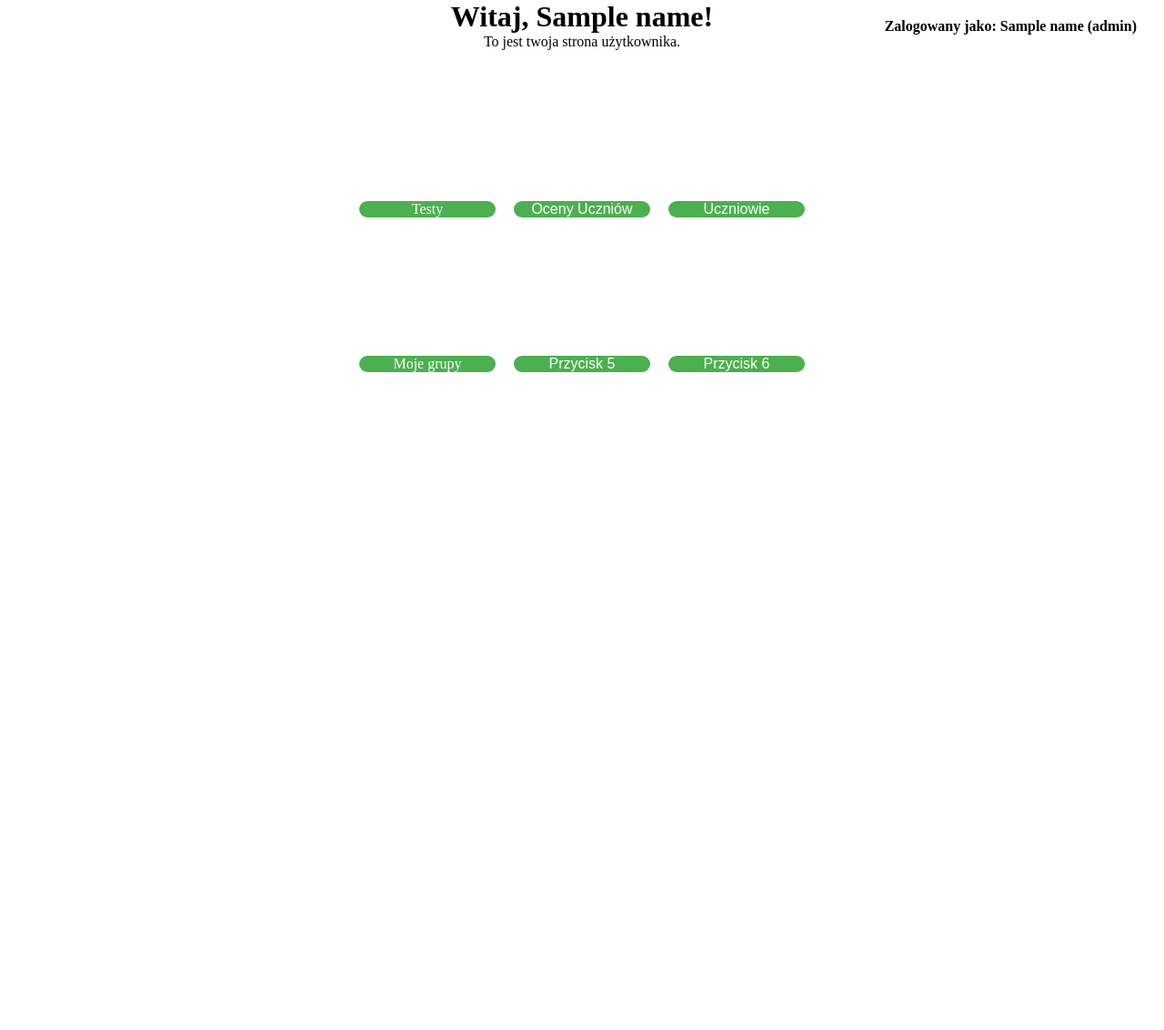
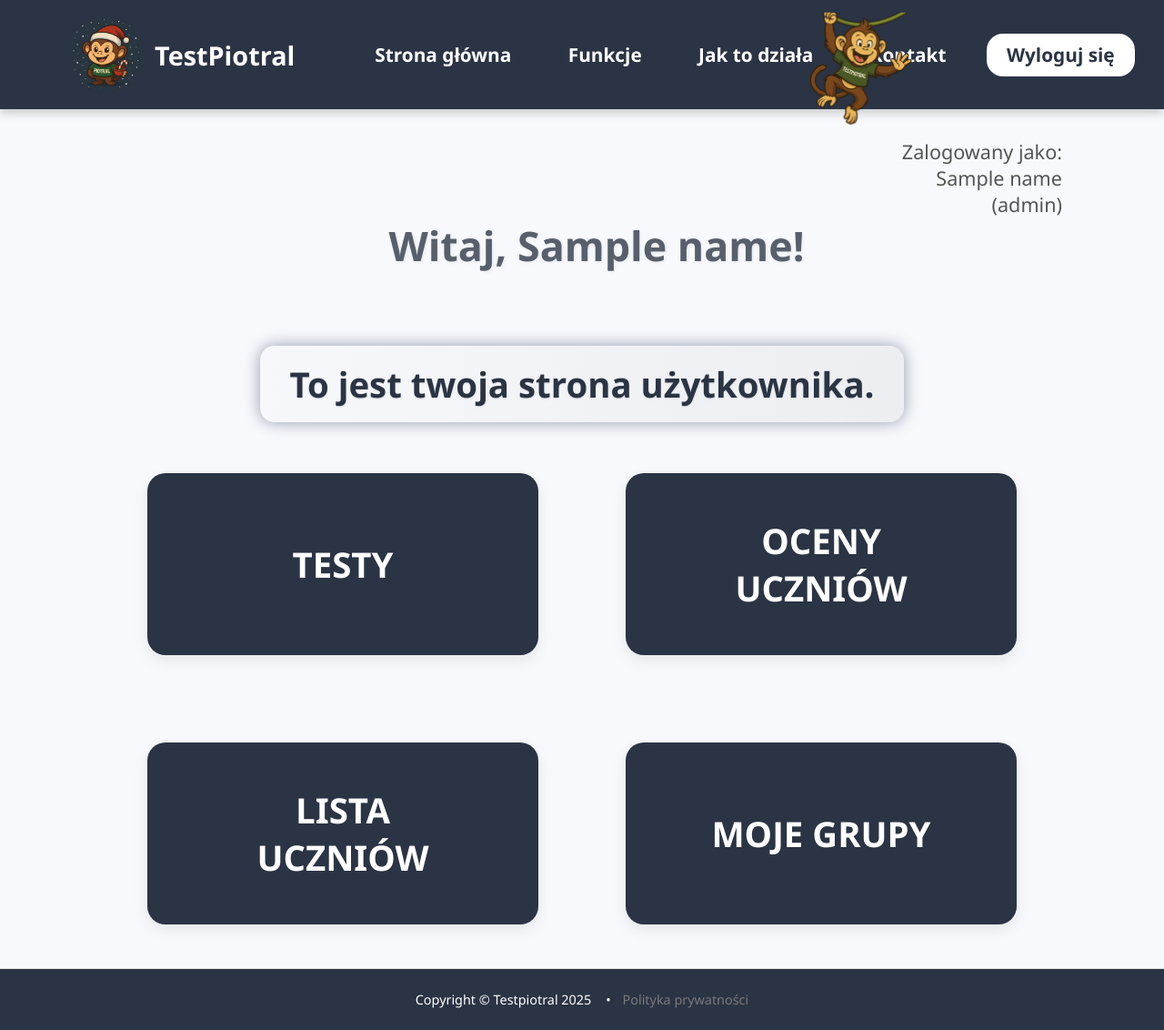
Before and after one commit to Wasill17/Test_Piotral, a Flask app: template PROJEKT/templates/teacher.html in a window 1280 px wide. Shown: the whole page at 91% size. Before the commit the page ends 409 px from the top, so only its background shows below. Run offline with Flask 3, Linux system fonts and the light colour scheme; the template is opened without the code that fills it: most values are stand-ins (such as "Sample title", 1, 10 or a date in 2020).

Commit message:
Strona teacher
panel wykładowcy (byle co bo brak weny)

```diff
--- /dev/null
+++ b/PROJEKT/static/css/teacher.css
@@ -0,0 +1,225 @@
+* {
+    margin: 0;
+    padding: 0;
+    box-sizing: border-box;
+  }
+
+  .teacher-wrapper {
+    display: grid;
+    grid-template-rows: auto 1fr auto;
+    min-height: 100vh;
+    background-color: #f7f9fc;
+    font-family: 'Segoe UI', Tahoma, Geneva, Verdana, sans-serif;
+    color: #2b3444;
+  }
+
+  /* === HEADER === */
+  .header {
+    background-color: #2b3444;
+    padding: 1.2rem 2rem;
+    color: white;
+    box-shadow: 0 4px 10px rgba(0,0,0,0.2);
+    position: relative;
+    display: flex;
+    justify-content: space-between;
+    align-items: center;
+    flex-wrap: wrap;
+  }
+
+  .nav-left {
+    display: flex;
+    align-items: center;
+    font-size: 1.8rem;
+    font-weight: 700;
+    gap: 12px;
+  }
+
+  .logo {
+    height: 48px;
+  }
+
+  .monke-left {
+    width: 82px;
+    height: 82px;
+    border-radius: 40px;
+    object-fit: cover;
+  }
+
+  .monke-right {
+    position: absolute;
+    top: 64%;
+    right: 17rem;
+    transform: translateY(-50%);
+    width: 127px;
+    height: 127px;
+    object-fit: cover;
+    border-radius: 12px;
+  }
+
+  .navbar {
+    display: flex;
+    gap: 3.9rem;
+    font-size: 1.3rem;
+  }
+
+  .navbar a {
+    color: white;
+    text-decoration: none;
+    font-weight: 600;
+    transition: color 0.3s;
+  }
+
+  .navbar a:hover {
+    color: #e0ce77;
+  }
+
+  .btn-logout {
+    font-size: 1.3rem;
+    padding: 0.6rem 1.4rem;
+    background-color: #ffffff;
+    color: #2b3444;
+    text-decoration: none;
+    border-radius: 18px;
+    font-weight: 700;
+    transition: all 0.3s ease;
+  }
+
+  .btn-logout:hover {
+    background-color: #2b3444;
+    color: white;
+  }
+
+  /* === INFORMACJA O UŻYTKOWNIKU === */
+  .top-right {
+    text-align: right;
+    padding: 2rem 5rem 0 78%;
+    font-size: 1.35rem;
+    color: #555;
+  }
+
+  /* === SEKCJA GŁÓWNA === */
+  .teacher-panel {
+    display: flex;
+    flex-direction: column;
+    align-items: center;
+    padding: 0 2rem 3rem;
+    margin-top: 0;
+  }
+
+  .teacher-greeting {
+    font-size: 2.8rem;
+    font-weight: 700;
+    color: #2b3444;
+    margin-bottom: 5rem;
+    animation: subtlePulse 2.5s ease-in-out infinite;
+    text-align: center;
+    width: 100%;
+    max-width: 1200px;
+    padding-left: 2rem;
+    margin-top: 0;
+    text-shadow: 1px 1px 4px rgba(0, 0, 0, 0.1);
+
+  }
+
+  @keyframes subtlePulse {
+    30% { opacity: 1; }
+    50% { opacity: 0.80; }
+    80% { opacity: 0.75; }
+  }
+  .greeting2 {
+    font-size: 2.4rem;
+    text-align: center;
+    margin: 2rem auto 3.5rem;
+    color: #2b3444;
+    font-weight: 700;
+    padding: 1rem 2rem;
+    background: linear-gradient(to right, #cecece06, #60606013);
+    border-radius: 16px;
+    box-shadow: 0 4px 12px rgba(0, 0, 0, 0.06);
+    width: fit-content;
+    animation: glowPulse 4s ease-in-out infinite;
+    text-shadow: 0 1px 2px rgba(0,0,0,0.1);
+    transition: transform 0.3s ease, background 0.4s ease;
+  }
+
+
+  @keyframes glowPulse {
+    0%, 100% {
+      box-shadow: 0 0 10px rgba(224, 206, 119, 0.2);
+    }
+    50% {
+      box-shadow: 0 0 18px rgba(8, 26, 71, 0.5);
+    }
+  }
+
+  /* === PRZYCISKI === */
+  .teacher-grid {
+    display: grid;
+    grid-template-columns: 1fr 1fr;
+    gap: 6rem;
+    width: 100%;
+    max-width: 1000px;
+    justify-items: center;
+  }
+
+  .btn-30 {
+    background-color: #2b3444;
+    color: white;
+    padding: 3rem 4rem;
+    font-size: 2.4rem;
+    font-weight: 700;
+    text-transform: uppercase;
+    border-radius: 20px;
+    text-align: center;
+    text-decoration: none;
+    display: flex;
+    align-items: center;
+    justify-content: center;
+    transition: background-color 0.3s ease, transform 0.3s ease;
+    width: 100%;
+    max-width: 430px;
+    min-height: 170px;
+    box-shadow: 0 6px 16px rgba(0, 0, 0, 0.08);
+  }
+
+  .btn-30:hover {
+    background-color: #e0ce77;
+    color: #2b3444;
+    transform: translateY(-5px);
+  }
+
+  /* === STOPKA === */
+  .footer {
+    background-color: #2b3444;
+    color: white;
+    text-align: center;
+    padding: 1.5rem 1rem;
+    width: 100%;
+    font-size: 0.9rem;
+  }
+
+  .footer-container {
+    display: flex;
+    justify-content: center;
+    align-items: center;
+    flex-wrap: wrap;
+    gap: 1rem;
+  }
+
+  .footer-links {
+    display: flex;
+    list-style: none;
+    gap: 0.8rem;
+    margin: 0;
+    padding: 0;
+  }
+
+  .footer-links a {
+    text-decoration: none;
+    color: #7a7a7a;
+    transition: color 0.2s ease;
+  }
+
+  .footer-links a:hover {
+    color: #ffffff;
+  }
--- a/PROJEKT/templates/teacher.html
+++ b/PROJEKT/templates/teacher.html
@@ -1,56 +1,57 @@
 {% extends "base.html" %}
 {% block head %}
-    <title>Panel nauczyciela</title>
-    <!-- na razie dalym w tym htmlu sekcje style, bo nie chce mieszać w plikach css, chcialem poprostu zebyscie widzieli moja wizje jak to mogloby wygladac, mozecie to pozniej usunac -->
-    <!-- i podpiac pod jakis plik css -->
-    <style>
-        .top-right {
-            position: absolute;
-            top: 20px;
-            right: 30px;
-            font-weight: bold;
-        }
-
-        .button-grid {
-            display: grid;
-            grid-template-columns: repeat(3, 150px);
-            grid-template-rows: repeat(2, 150px);
-            gap: 20px;
-            justify-content: center;
-            align-items: center;
-            margin-top: 100px;
-        }
-
-        .grid-button {
-            background-color: #4CAF50;
-            color: white;
-            font-size: 16px;
-            border: none;
-            border-radius: 10px;
-            cursor: pointer;
-            transition: background-color 0.3s ease;
-        }
-
-        .grid-button:hover {
-            background-color: #45a049;
-        }
-    </style>
+  <title>Panel nauczyciela</title>
+  <link rel="stylesheet" href="{{ url_for('static', filename='css/teacher.css') }}">
 {% endblock %}
 
 {% block body %}
-    <div class="top-right">
-        Zalogowany jako: {{ name }} ({{ role }})
+<div class="teacher-wrapper">
+
+  <div class="header">
+    <div class="nav-left">
+      <img src="{{ url_for('static', filename='img/monke.png') }}" alt="Monke Left" class="monke-left">
+      <span>TestPiotral</span>
     </div>
 
-    <h1 style="text-align: center;">Witaj, {{ name }}!</h1>
-    <p style="text-align: center;">To jest twoja strona użytkownika.</p>
+    <nav class="navbar">
+      <a href="{{ url_for('index') }}">Strona główna</a>
+      <a href="#funkcje">Funkcje</a>
+      <a href="#jak-dziala">Jak to działa</a>
+      <a href="#kontakt">Kontakt</a>
+    </nav>
 
-    <div class="button-grid">
-        <a href="{{ url_for('teacher_tests') }}" class="grid-button" style="display:flex;justify-content:center;align-items:center;text-decoration:none;">Testy</a>
-        <button class="grid-button">Oceny Uczniów</button>
-        <button class="grid-button">Uczniowie</button>
-        <a href="{{ url_for('groups_teacher') }}" class="grid-button" style="display:flex;justify-content:center;align-items:center;text-decoration:none;">Moje grupy</a>
-        <button class="grid-button">Przycisk 5</button>
-        <button class="grid-button">Przycisk 6</button>
+    <a href="{{ url_for('index') }}" class="btn-logout">Wyloguj się</a>
+
+    <img src="{{ url_for('static', filename='img/monkelini.png') }}" alt="Monke Right" class="monke-right">
+  </div>
+
+  <section class="teacher-panel">
+    <div class="top-right">
+      Zalogowany jako: {{ name }} ({{ role }})
     </div>
+
+    <div class="wrapper">
+      <h1 class="teacher-greeting">Witaj, {{ name }}!</h1>
+      <p class="greeting2">To jest twoja strona użytkownika.</p>
+
+      <div class="teacher-grid">
+        <a href="{{ url_for('teacher_tests') }}" class="btn-30"><span class="text">Testy</span></a>
+        <a href="{{ url_for('grades') }}" class="btn-30"><span class="text">Oceny uczniów</span></a>
+        <a href="{{ url_for('student') }}" class="btn-30"><span class="text">Lista uczniów</span></a>
+        <a href="{{ url_for('groups_teacher') }}" class="btn-30"><span class="text">Moje grupy</span></a>
+      </div>
+    </div>
+  </section>
+
+  <footer class="footer">
+    <div class="footer-container">
+      <p>Copyright © Testpiotral 2025</p>
+      <ul class="footer-links">
+        <li>•</li>
+        <li><a href="#">Polityka prywatności</a></li>
+      </ul>
+    </div>
+  </footer>
+
+</div>
 {% endblock %}
```
Also changed, not shown: PROJEKT/static/img/monkelini.png (added).
